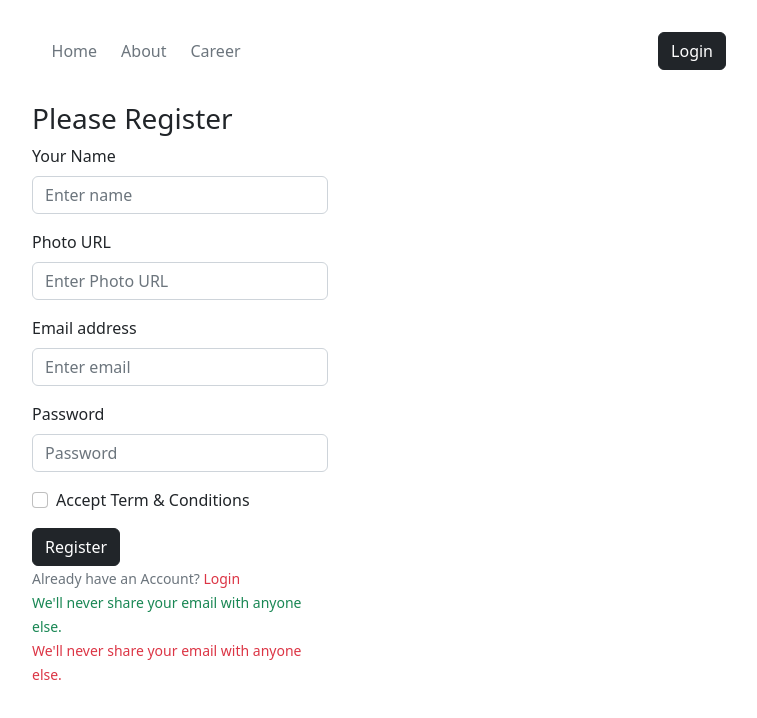
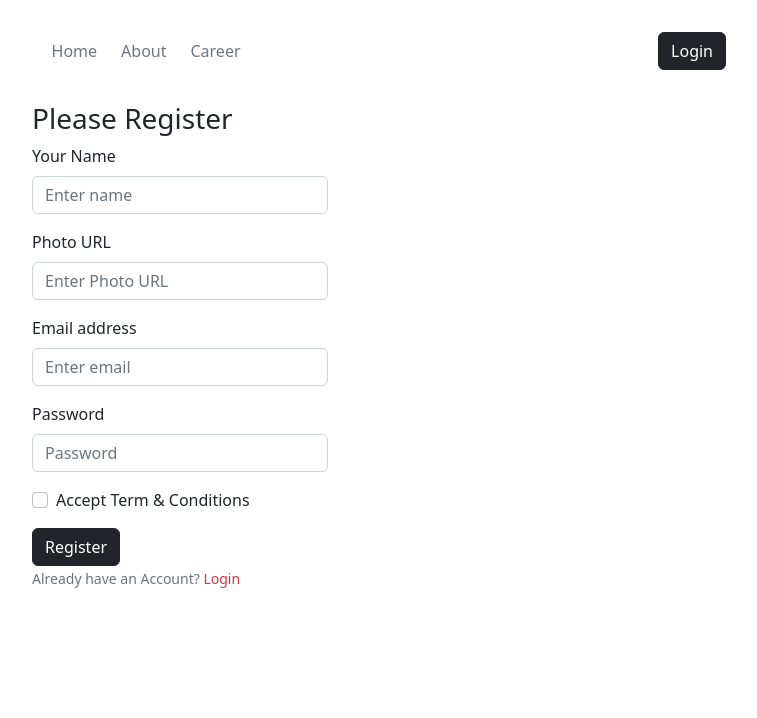
Before and after one commit to yasin2514/the-dragon-news, a React (Vite) app: page /register in a window 1280 px wide. Shown: the top 718 px of the page, without its empty margins (460-1217 px from the left). Built offline with nearby package versions, Linux system fonts and the light colour scheme; no server answers.

Commit message:
create sign in all done

```diff
--- a/src/pages/Login/Login.jsx
+++ b/src/pages/Login/Login.jsx
@@ -1,12 +1,36 @@
-import React from 'react';
+import React, { useContext, useState } from 'react';
 import { Button, Container, Form } from 'react-bootstrap';
 import { Link } from 'react-router-dom';
+import { AuthContext } from '../../providers/AuthProvider';
 
 const Login = () => {
+    const { signIn } = useContext(AuthContext);
+    const [error, setError] = useState('');
+    const [success, setSuccess] = useState('');
+
+    const handleLogin = event => {
+        event.preventDefault();
+        const form = event.target;
+        const email = form.email.value;
+        const password = form.password.value;
+        setError('');
+        setSuccess('');
+        signIn(email, password)
+            .then(result => {
+                const loggedUser = result.user;
+                console.log(loggedUser);
+                setSuccess('Login Successfully');
+                form.reset();
+            })
+            .catch(error => {
+                setError(error.message);
+            })
+
+    }
     return (
         <Container className='w-25 mx-auto'>
             <h3>Please Login </h3>
-            <Form>
+            <Form onSubmit={handleLogin}>
                 <Form.Group className="mb-3" controlId="formBasicEmail">
                     <Form.Label>Email address</Form.Label>
                     <Form.Control type="email" placeholder="Enter email" name='email' required />
@@ -26,11 +50,11 @@ const Login = () => {
                     </Form.Text>
                     <br />
                     <Form.Text className="text-success">
-                        We'll never share your email with anyone else.
+                        {success}
                     </Form.Text>
                     <br />
                     <Form.Text className="text-danger">
-                        We'll never share your email with anyone else.
+                        {error}
                     </Form.Text>
                 </div>
             </Form>
--- a/src/pages/Login/Register.jsx
+++ b/src/pages/Login/Register.jsx
@@ -1,13 +1,39 @@
-import React from 'react';
+import React, { useContext, useState } from 'react';
 import { Button, Container, Form } from 'react-bootstrap';
 import { Link } from 'react-router-dom';
+import { AuthContext } from '../../providers/AuthProvider';
 
 
 const Register = () => {
+    const { createUser } = useContext(AuthContext);
+    const [error, setError] = useState('');
+    const [success, setSuccess] = useState('');
+
+    const handleRegister = event => {
+        event.preventDefault();
+        const form = event.target;
+        const name = form.name.value;
+        const photo = form.photo.value;
+        const email = form.email.value;
+        const password = form.password.value;
+        setError('');
+        setSuccess('');
+        createUser(email, password)
+            .then(result => {
+                const loggedUser = result.user;
+                console.log(loggedUser);
+                setSuccess('User Created Successfully');
+                form.reset();
+            })
+            .catch(error => {
+                setError(error.message);
+            })
+
+    }
     return (
         <Container className='w-25 mx-auto'>
             <h3>Please Register </h3>
-            <Form>
+            <Form onSubmit={handleRegister}>
                 <Form.Group className="mb-3" controlId="formBasicName">
                     <Form.Label>Your Name</Form.Label>
                     <Form.Control type="text" placeholder="Enter name" name='name' required />
@@ -39,11 +65,11 @@ const Register = () => {
                     </Form.Text>
                     <br />
                     <Form.Text className="text-success">
-                        We'll never share your email with anyone else.
+                        {success}
                     </Form.Text>
                     <br />
                     <Form.Text className="text-danger">
-                        We'll never share your email with anyone else.
+                        {error}
                     </Form.Text>
                 </div>
             </Form>
--- a/src/pages/Shared/NavigationBar/NavigationBar.jsx
+++ b/src/pages/Shared/NavigationBar/NavigationBar.jsx
@@ -6,7 +6,13 @@ import { AuthContext } from '../../../providers/AuthProvider';
 
 
 const NavigationBar = () => {
-    const { user } = useContext(AuthContext);
+    const { user, logOut } = useContext(AuthContext);
+
+    const handleLogOUt = () => {
+        logOut()
+            .then(result => console.log(result))
+            .catch(error => console.log(error))
+    }
 
     return (
         <Container>
@@ -28,7 +34,7 @@ const NavigationBar = () => {
                             }
                             {
                                 user ?
-                                    <Button variant="dark">Logout</Button> :
+                                    <Button variant="dark" onClick={handleLogOUt}>Logout</Button> :
                                     <Link to={'/login'}><Button variant="dark">Login</Button></Link>
                             }
 
--- a/src/providers/AuthProvider.jsx
+++ b/src/providers/AuthProvider.jsx
@@ -1,5 +1,5 @@
-import React, { createContext } from 'react';
-import { getAuth } from "firebase/auth";
+import React, { createContext, useEffect, useState } from 'react';
+import { createUserWithEmailAndPassword, getAuth, onAuthStateChanged, signInWithEmailAndPassword, signOut } from "firebase/auth";
 import app from '../firebase/firebase.config';
 
 export const AuthContext = createContext(null);
@@ -7,9 +7,34 @@ export const AuthContext = createContext(null);
 const auth = getAuth(app)
 
 const AuthProvider = ({ children }) => {
-    const user = null;
+    const [user, setUser] = useState('');
+
+    const createUser = (email, password) => {
+        return createUserWithEmailAndPassword(auth, email, password);
+    };
+    const signIn = (email, password) => {
+        return signInWithEmailAndPassword(auth, email, password);
+    }
+
+    const logOut = () => {
+        return signOut(auth);
+    }
+
+    useEffect(() => {
+        const unsubscribe = onAuthStateChanged(auth, loggedUser => {
+            setUser(loggedUser);
+        });
+        return () => {
+            unsubscribe();
+        }
+    }, [])
+
     const authInfo = {
         user,
+        createUser,
+        signIn,
+        logOut,
+
 
     }
 
```
